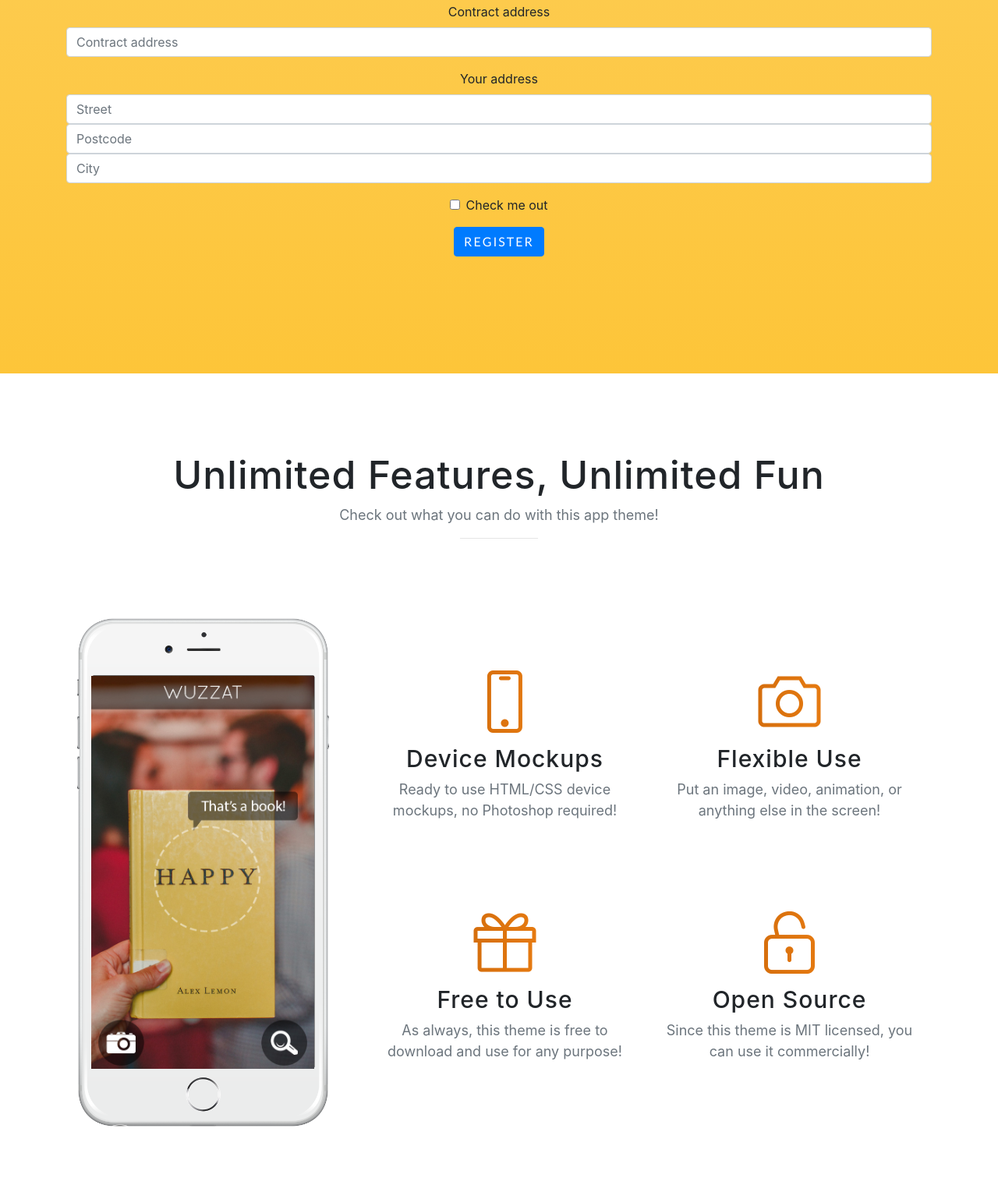
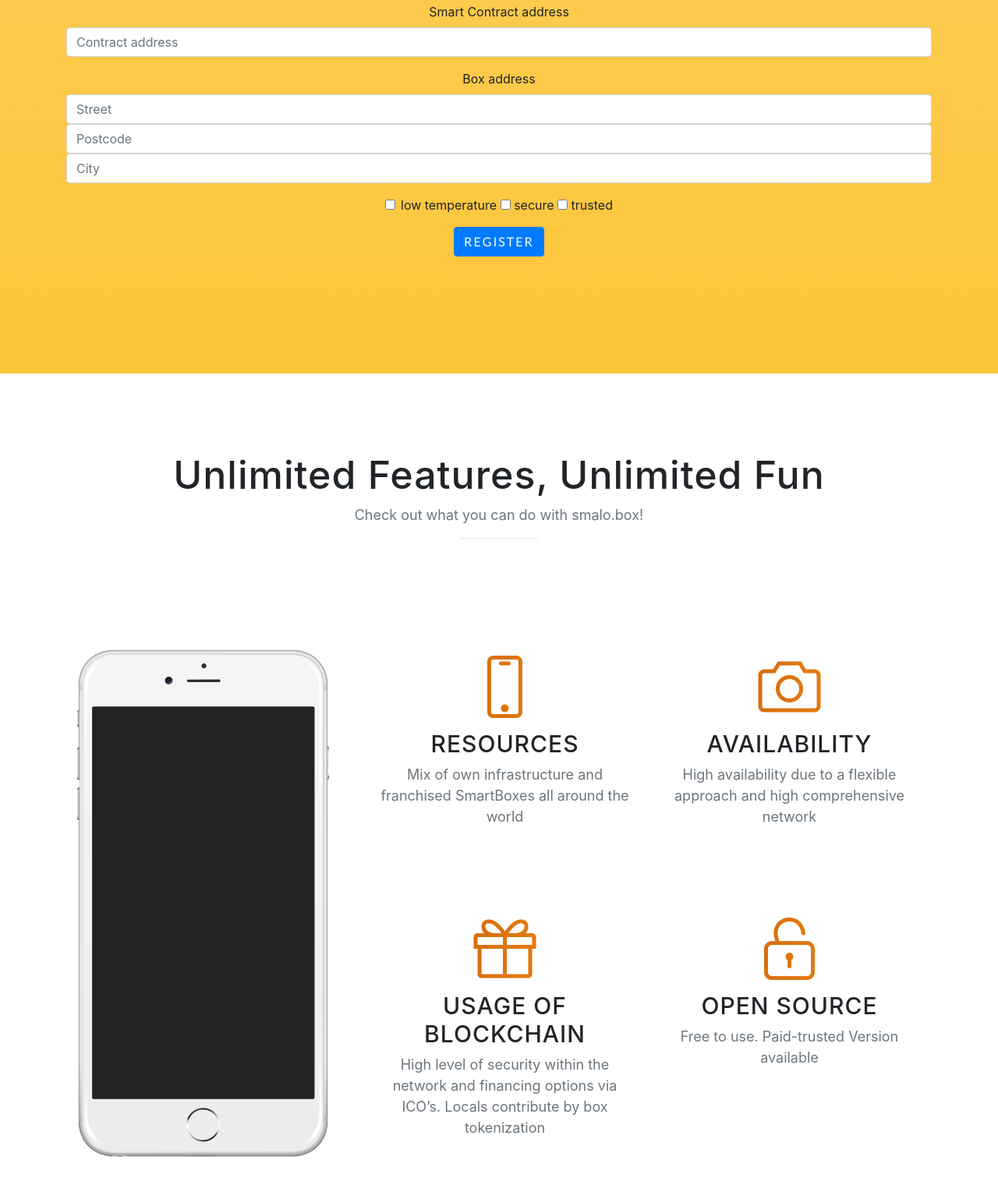
Before and after one commit to smalobox/web, a website with bundled scripts: page index.html in a window 1280 px wide. Shown: the part 947-2476 px from the top of the page at 78% size. Built offline with nearby package versions, Linux system fonts and the light colour scheme; a web font is replaced by a local one.

Commit message:
added features

```diff
--- a/index.html
+++ b/index.html
@@ -71,7 +71,7 @@
                 <div class="device">
                   <div class="screen">
                     <!-- Demo image for screen mockup, you can put an image here, some HTML, an animation, video, or anything else! -->
-                    <img src="img/demo-screen-1.jpg" class="img-fluid" alt="">
+                    <!--<img src="img/demo-screen-1.jpg" class="img-fluid" alt="">-->
                   </div>
                   <div class="button">
                     <!-- You can hook the "home button" to some JavaScript events or just remove it -->
@@ -88,19 +88,23 @@
       <div class="container">
         <form>
           <div class="form-group">
-            <label for="contractAddress">Contract address</label>
+            <label for="contractAddress">Smart Contract address</label>
             <input type="text" class="form-control" id="contractAddress" aria-describedby="emailHelp" placeholder="Contract address">
           </div>
           <div class="form-group">
-            <label for="street">Your address</label>
+            <label for="street">Box address</label>
             <input type="text" class="form-control" id="street" aria-describedby="emailHelp" placeholder="Street">
             <input type="number" class="form-control" id="postcode" aria-describedby="emailHelp" placeholder="Postcode">
             <input type="number" class="form-control" id="city" aria-describedby="emailHelp" placeholder="City">
           </div>
           <div class="form-group">
             <div class="form-check">
-              <input type="checkbox" class="form-check-input" id="exampleCheck1">
-              <label class="form-check-label" for="exampleCheck1">Check me out</label>
+              <input type="checkbox" class="form-check-input" id="temperature">
+              <label class="form-check-label" for="temperature">low temperature</label>
+              <input type="checkbox" id="secure">
+              <label class="form-check-label" for="secure">secure</label>
+              <input type="checkbox" id="trusted">
+              <label class="form-check-label" for="trusted">trusted</label>
             </div>
           </div>
 
@@ -113,7 +117,7 @@
       <div class="container">
         <div class="section-heading text-center">
           <h2>Unlimited Features, Unlimited Fun</h2>
-          <p class="text-muted">Check out what you can do with this app theme!</p>
+          <p class="text-muted">Check out what you can do with smalo.box!</p>
           <hr>
         </div>
         <div class="row">
@@ -123,7 +127,7 @@
                 <div class="device">
                   <div class="screen">
                     <!-- Demo image for screen mockup, you can put an image here, some HTML, an animation, video, or anything else! -->
-                    <img src="img/demo-screen-1.jpg" class="img-fluid" alt="">
+                    <!--<img src="img/demo-screen-1.jpg" class="img-fluid" alt="">-->
                   </div>
                   <div class="button">
                     <!-- You can hook the "home button" to some JavaScript events or just remove it -->
@@ -138,15 +142,15 @@
                 <div class="col-lg-6">
                   <div class="feature-item">
                     <i class="icon-screen-smartphone text-primary"></i>
-                    <h3>Device Mockups</h3>
-                    <p class="text-muted">Ready to use HTML/CSS device mockups, no Photoshop required!</p>
+                    <h3>RESOURCES</h3>
+                    <p class="text-muted">Mix of own infrastructure and franchised SmartBoxes all around the world</p>
                   </div>
                 </div>
                 <div class="col-lg-6">
                   <div class="feature-item">
                     <i class="icon-camera text-primary"></i>
-                    <h3>Flexible Use</h3>
-                    <p class="text-muted">Put an image, video, animation, or anything else in the screen!</p>
+                    <h3>AVAILABILITY</h3>
+                    <p class="text-muted">High availability due to a flexible approach and high comprehensive network</p>
                   </div>
                 </div>
               </div>
@@ -154,15 +158,17 @@
                 <div class="col-lg-6">
                   <div class="feature-item">
                     <i class="icon-present text-primary"></i>
-                    <h3>Free to Use</h3>
-                    <p class="text-muted">As always, this theme is free to download and use for any purpose!</p>
+                    <h3>USAGE OF BLOCKCHAIN</h3>
+                    <p class="text-muted">High level of security within the network and financing options via ICO’s. Locals contribute by box tokenization
+                    </p>
                   </div>
                 </div>
                 <div class="col-lg-6">
                   <div class="feature-item">
                     <i class="icon-lock-open text-primary"></i>
-                    <h3>Open Source</h3>
-                    <p class="text-muted">Since this theme is MIT licensed, you can use it commercially!</p>
+                    <h3>OPEN SOURCE</h3>
+                    <p class="text-muted">Free to use. Paid-trusted Version available
+                    </p>
                   </div>
                 </div>
               </div>
@@ -189,7 +195,7 @@
           new friends!</h2>
         <ul class="list-inline list-social">
           <li class="list-inline-item social-twitter">
-            <a href="https://twitter.com/smalobox">
+            <a href="https://twitter.com/smalobox" target="_blank">
               <i class="fa fa-twitter"></i>
             </a>
           </li>
```
